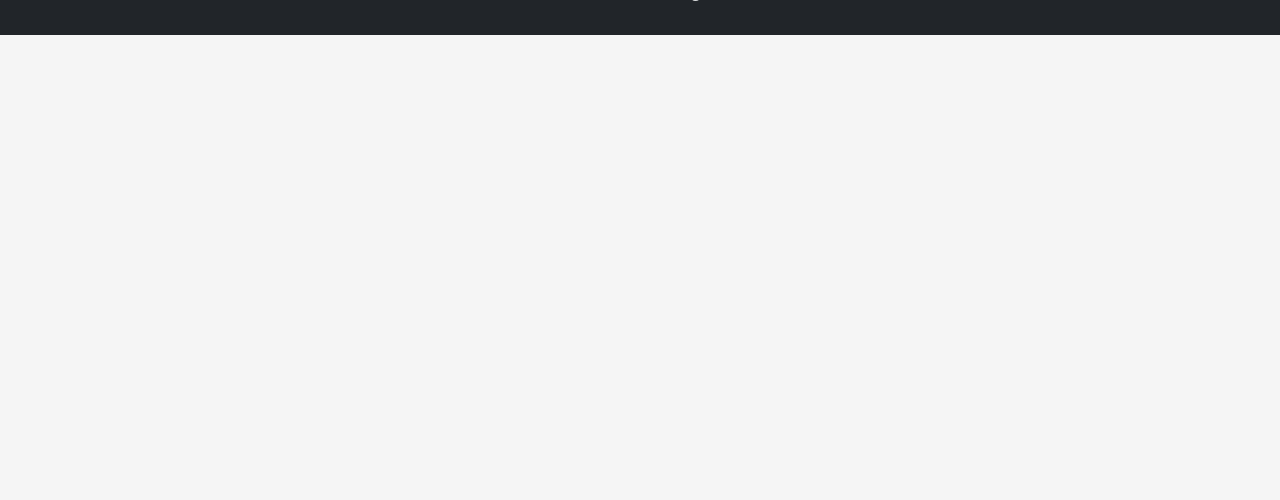
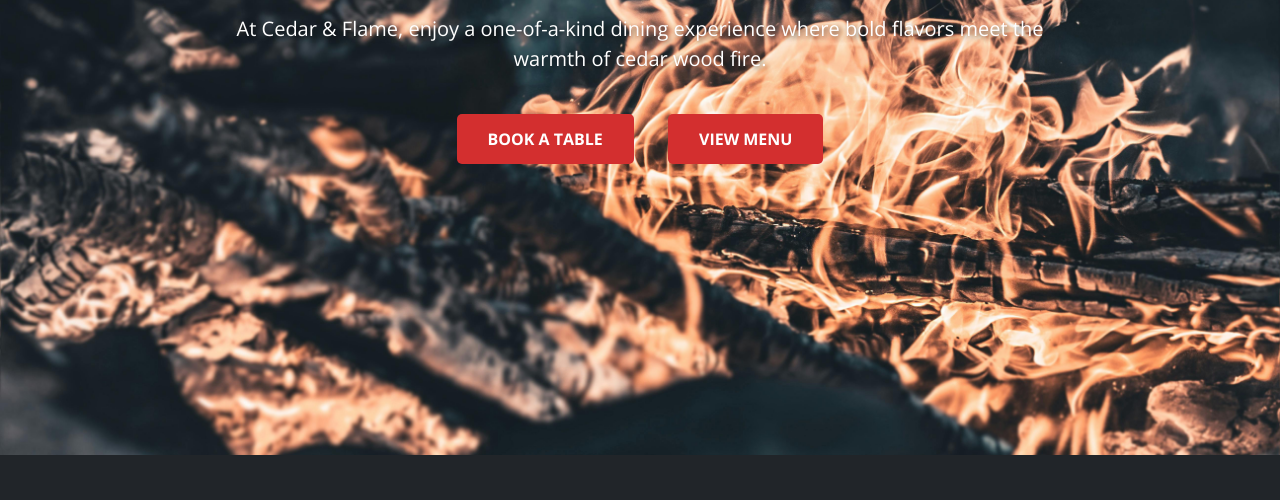
Before and after one commit to MFS4711/Restaurant-Web-App, a Django app: page / in a window 1280 px wide. Shown: the part 427-927 px from the top of the page. Before the commit the page ends 462 px from the top, so only its background shows below. Run offline with Django 4.2, Linux system fonts and the light colour scheme; some libraries are stand-ins or nearby versions.

Commit message:
Add hero section to index.html and initial CSS - add initial hero image - likely to change - ensure layout aligns with wireframe

```diff
--- a/menu/templates/menu/index.html
+++ b/menu/templates/menu/index.html
@@ -2,6 +2,21 @@
 
 {% block content %}
 
-<h1>Hello</h1>
+<!-- Hero Section -->
+<section class="hero">
+    <div class="hero-content">
+        <div class="brand-logo">
+            <h1>Cedar & Flame</h1>
+        </div>
+        <p class="description">
+            At Cedar & Flame, enjoy a one-of-a-kind dining experience where bold flavors meet the warmth of cedar wood
+            fire.
+        </p>
+        <div class="buttons">
+            <a href="#" class="btn">Book a Table</a>
+            <a href="#" class="btn">View Menu</a>
+        </div>
+    </div>
+</section>
 
 {% endblock content %}
--- a/static/css/style.css
+++ b/static/css/style.css
@@ -44,3 +44,68 @@ header {
     background-color: #FFFFFF;
     border-radius: 5px;
 }
+
+/* ------------------- Hero Section ---------------------- */
+
+/* Hero Section */
+.hero {
+    position: relative;
+    width: 100%;
+    height: 100vh;
+    background-image: url('../images/pexels-markarronsmith-3768841.jpg');
+    background-position: center;
+    background-size: cover;
+    background-attachment: fixed;
+    display: flex;
+    justify-content: center;
+    align-items: center;
+    text-align: center;
+    color: #fff;
+}
+
+/* Hero Content Styling */
+.hero-content {
+    z-index: 2;
+    position: relative;
+    padding: 20px;
+    max-width: 900px;
+    width: 90%;
+    text-align: center;
+}
+
+/* Brand Logo */
+.hero-content h1 {
+    font-family: 'Montserrat', sans-serif;
+    font-size: 3rem;
+    font-weight: 600;
+    letter-spacing: 2px;
+    margin-bottom: 20px;
+    text-transform: uppercase;
+    color: #D32F2F;
+}
+
+/* Description Text */
+.description {
+    font-size: 1.25rem;
+    margin-bottom: 30px;
+}
+
+/* Button Styling */
+.buttons .btn {
+    background-color: #D32F2F;
+    color: #fff;
+    padding: 12px 30px;
+    margin: 10px 15px;
+    text-transform: uppercase;
+    font-weight: bold;
+    text-decoration: none;
+    border-radius: 5px;
+}
+
+.buttons .btn:hover {
+    background-color: #B71C1C;
+}
+
+.hero-content h1, .hero-content p {
+    text-shadow: 2px 2px 5px rgba(0, 0, 0, 0.6);
+}
--- a/templates/base.html
+++ b/templates/base.html
@@ -87,13 +87,9 @@
     </header>
 
     <!-- Main Content -->
-    <div class="container">
         {% block content %}
 
-        <h1>Hello Django From Heroku</h1>
-
         {% endblock %}
-    </div>
 
     <footer class="bg-dark text-light pt-5 pb-3">
         <div class="container">
```
Also changed, not shown: static/images/pexels-markarronsmith-3768841.jpg (added).
